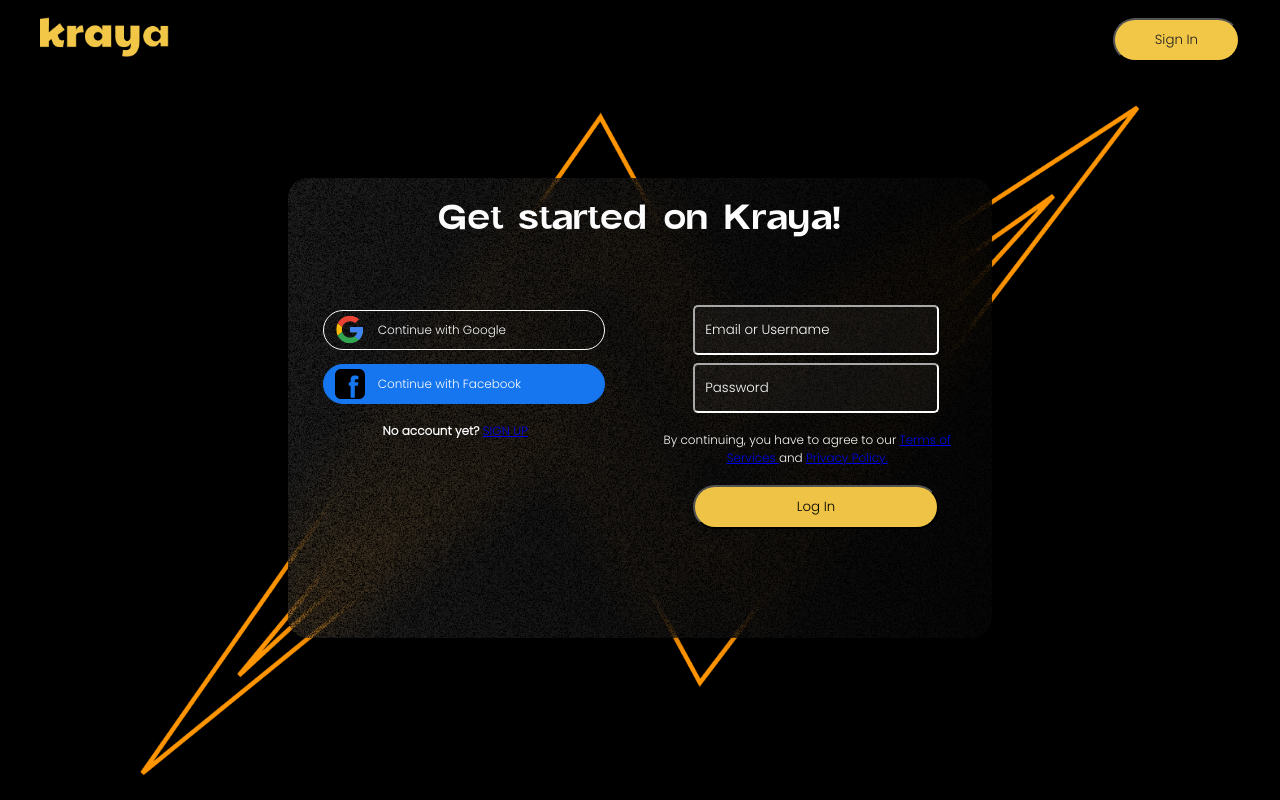
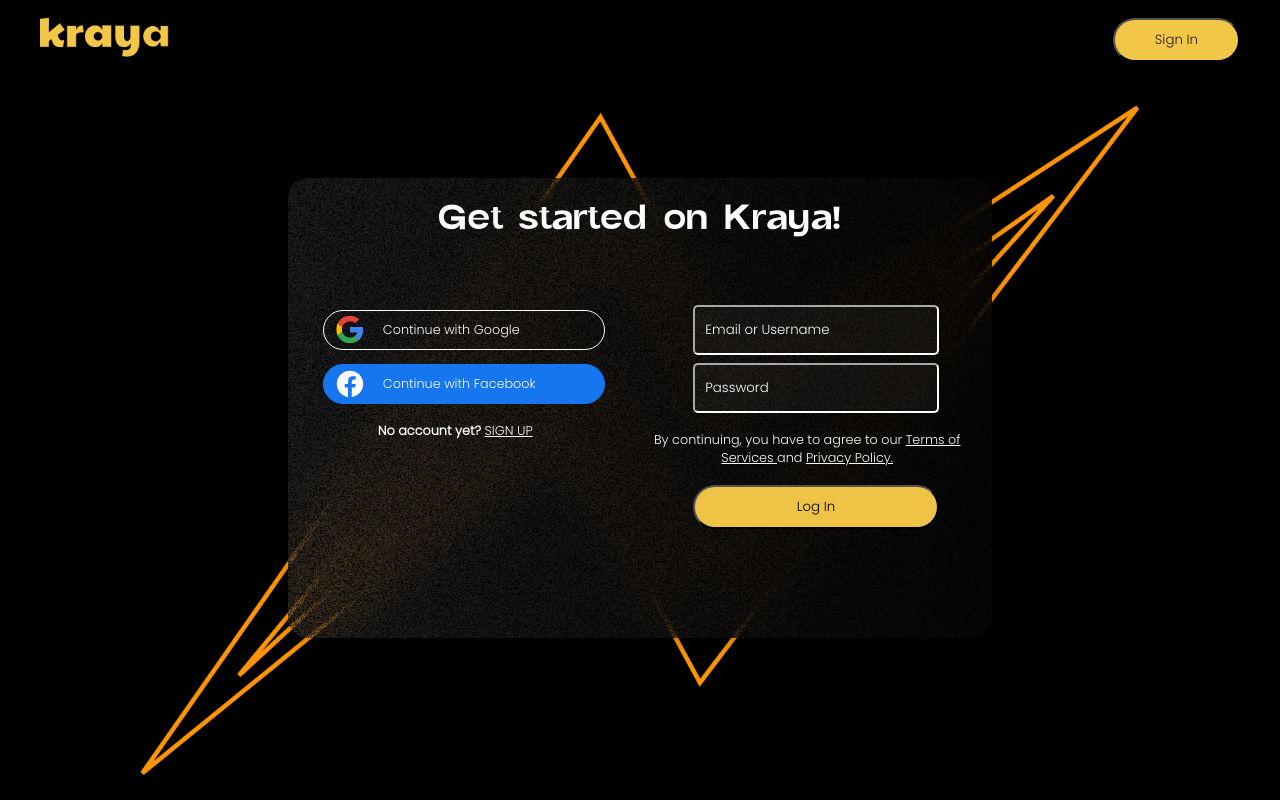
Before and after one commit to swapnilgarg7/kraya-website, a plain HTML site: page login.html in a window 1280 px wide. Drawn offline with Linux system fonts and the light colour scheme; a web font is replaced by a local one.

Commit message:
changed login ui

```diff
--- a/login.html
+++ b/login.html
@@ -41,32 +41,36 @@
                       <path fill="#4285F4" d="M48 48L17 24l-4-3 35-10z" />
                     </g>
                   </svg>
-                  <div> Continue with Google </div>
+                  <div class="continue"> Continue with Google </div>
                 </div>
               </div>
               <div class="button-container">
                 <div class="facebook-button">
-                  <svg xmlns="http://www.w3.org/2000/svg" xmlns:xlink="http://www.w3.org/1999/xlink" version="1.0"
-                    x="0px" y="0px" width="30" height="30" viewBox="0 0 50 50" class="icon icons8-Facebook-Filled">
-                    <path
-                      d="M40,0H10C4.486,0,0,4.486,0,10v30c0,5.514,4.486,10,10,10h30c5.514,0,10-4.486,10-10V10C50,4.486,45.514,0,40,0z M39,17h-3 c-2.145,0-3,0.504-3,2v3h6l-1,6h-5v20h-7V28h-3v-6h3v-3c0-4.677,1.581-8,7-8c2.902,0,6,1,6,1V17z">
-                    </path>
+                  <svg xmlns="http://www.w3.org/2000/svg" xmlns:xlink="http://www.w3.org/1999/xlink"
+                    viewBox="0,0,256,256" width="30px" height="30px" fill-rule="nonzero">
+                    <g fill="#ffffff" fill-rule="nonzero" stroke="none" stroke-width="1" stroke-linecap="butt"
+                      stroke-linejoin="miter" stroke-miterlimit="10" stroke-dasharray="" stroke-dashoffset="0"
+                      font-family="none" font-weight="none" font-size="none" text-anchor="none"
+                      style="mix-blend-mode: normal">
+                      <g transform="scale(5.12,5.12)">
+                        <path
+                          d="M25,3c-12.15,0 -22,9.85 -22,22c0,11.03 8.125,20.137 18.712,21.728v-15.897h-5.443v-5.783h5.443v-3.848c0,-6.371 3.104,-9.168 8.399,-9.168c2.536,0 3.877,0.188 4.512,0.274v5.048h-3.612c-2.248,0 -3.033,2.131 -3.033,4.533v3.161h6.588l-0.894,5.783h-5.694v15.944c10.738,-1.457 19.022,-10.638 19.022,-21.775c0,-12.15 -9.85,-22 -22,-22z">
+                        </path>
+                      </g>
+                    </g>
                   </svg>
-
-
-                  <div> Continue with Facebook </div>
+                  <div class="continue"> Continue with Facebook </div>
                 </div>
               </div>
-              <div class="signUp-text"> <b>No account yet?</b> <a
-                  href="https://www.youtube.com/watch?v=hR-qI3I8v4w">SIGN UP</a></div>
+              <div class="signUp-text"> <b>No account yet?</b> <a href="">SIGN UP</a></div>
             </div>
             <div class="login-form">
               <form>
                 <input type="text" placeholder="Email or Username">
                 <input type="password" placeholder="Password">
-                <div class="privacy-text"> By continuing, you have to agree to our <a
-                    href="https://www.youtube.com/watch?v=hR-qI3I8v4w"> Terms of Services </a> and <a
-                    href="https://www.youtube.com/watch?v=hR-qI3I8v4w"> Privacy Policy. </a></div>
+                <div class="privacy-text"> By continuing, you have to agree to our <span class="boldify"><a href="">
+                      Terms of Services </a></span>
+                  and <span class="boldify"><a href=""> Privacy Policy. </a></span></div>
                 <button type="submit" id="login" value="login" name="login"> Log In </button>
               </form>
             </div>
--- a/loginStyle.css
+++ b/loginStyle.css
@@ -172,8 +172,12 @@ input[type="text"],
 .privacy-text,
 .signUp-text {
   margin-top: 5%;
-  font-size: 0.75em;
+  font-size: 0.8em;
   margin-right: 5%;
+}
+
+.boldify {
+  font-family: "PoppinsSemiBold";
 }
 
 #login {
@@ -199,7 +203,7 @@ input[type="text"],
   color: white;
   padding: 1% 3%;
   border-radius: 25px;
-  font-size: 0.75em;
+  font-size: 0.8em;
 }
 
 .facebook-button {
@@ -217,10 +221,12 @@ input[type="text"],
 
 .google-button>svg,
 .facebook-button>svg {
-  margin-right: 5%;
+  margin-right: 7%;
 }
 
 .button-container {
   display: flex;
+  width: 100%;
   justify-content: center;
+  text-align: center;
 }
```
